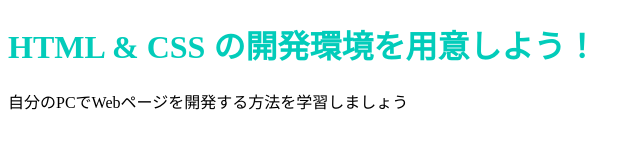
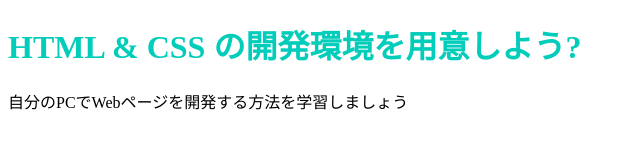
Before and after one commit to tkyshi/.github.io, a plain HTML site: page index.html in a window 1280 px wide. Shown: the full height of the page, 0-640 px from the left. Drawn offline with Linux system fonts and the light colour scheme.

Commit message:
Update index.html

```diff
--- a/index.html
+++ b/index.html
@@ -6,7 +6,7 @@
     <link rel="stylesheet" href="stylesheet.css">
   </head>
   <body>
-    <h1 class="title">HTML & CSS の開発環境を用意しよう！</h1>
+    <h1 class="title">HTML & CSS の開発環境を用意しよう?</h1>
     <p>自分のPCでWebページを開発する方法を学習しましょう</p>
   </body>
 </html>
```
